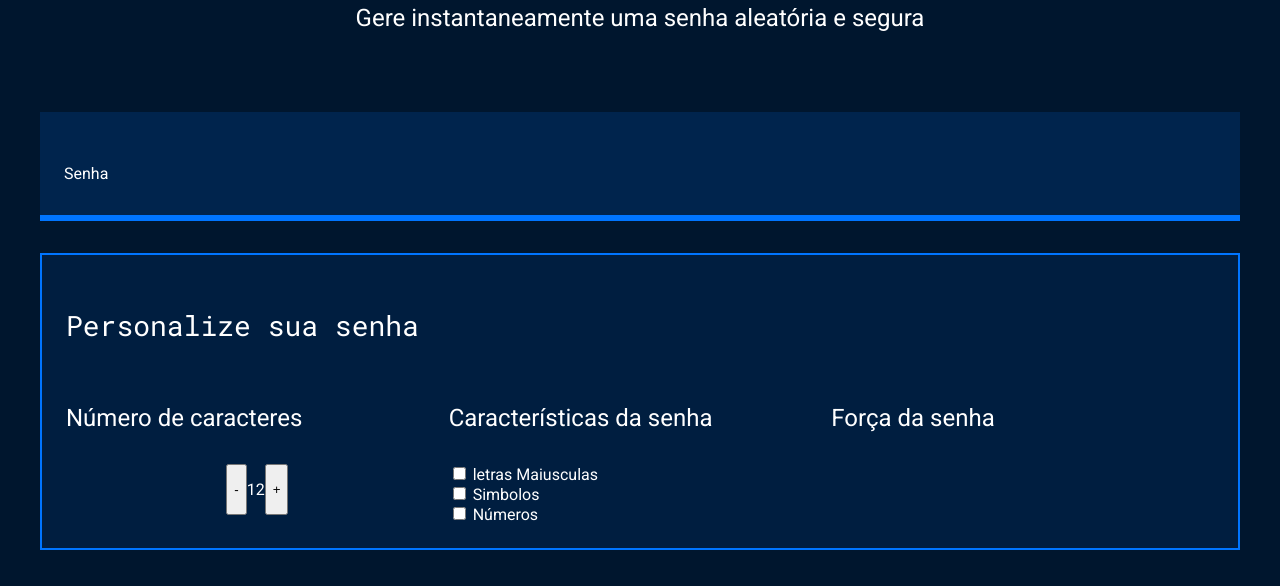
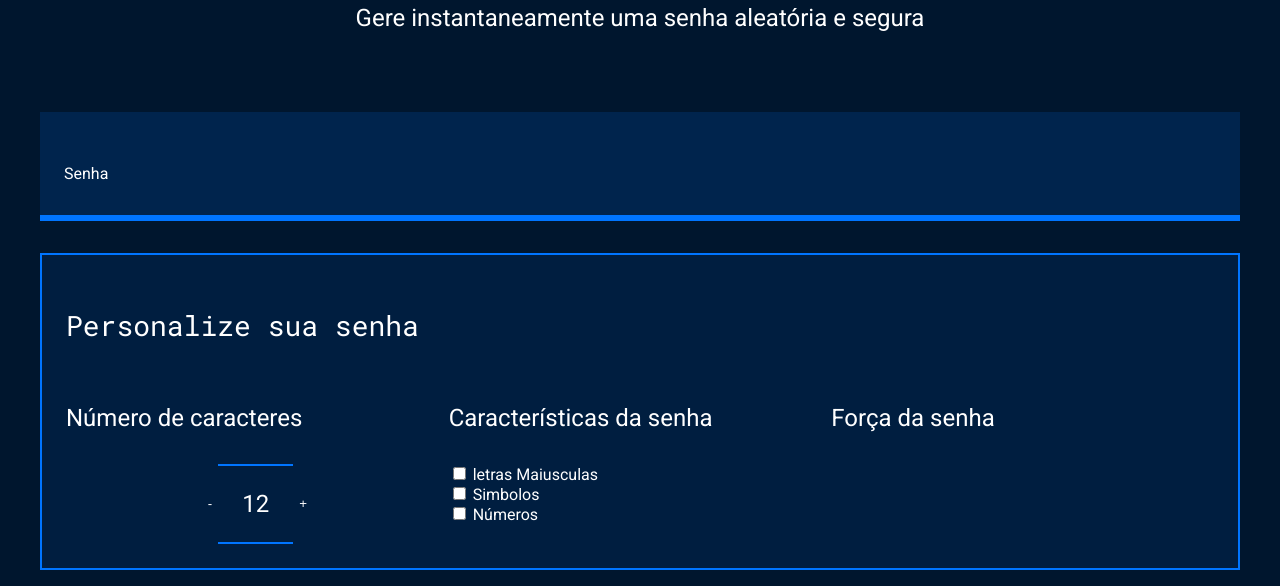
Before and after one commit to xande6969/gerador-de-senhas, a plain HTML site: page index.html in a window 1280 px wide. Shown: the part 214-800 px from the top of the page. Drawn offline with Linux system fonts and the light colour scheme.

Commit message:
jose me ajudou

```diff
--- a/style.css
+++ b/style.css
@@ -91,9 +91,19 @@
 }
 
 .parametro-senha__botao{
+    background-color: var(--fundo-texto);
+    color:var(--branco);
+    border: 2px solid var(--borda)
+    font-size: 24px;
+    cursor: pointer;
 
 }
 .parametro-senha__texto{
+    padding: 24px;
+    font-size: 24px;
+    margin: 0;
+    border-top: 2px solid var(--borda);
+    border-bottom: 2px solid var(--borda);
 
 }
 
```
